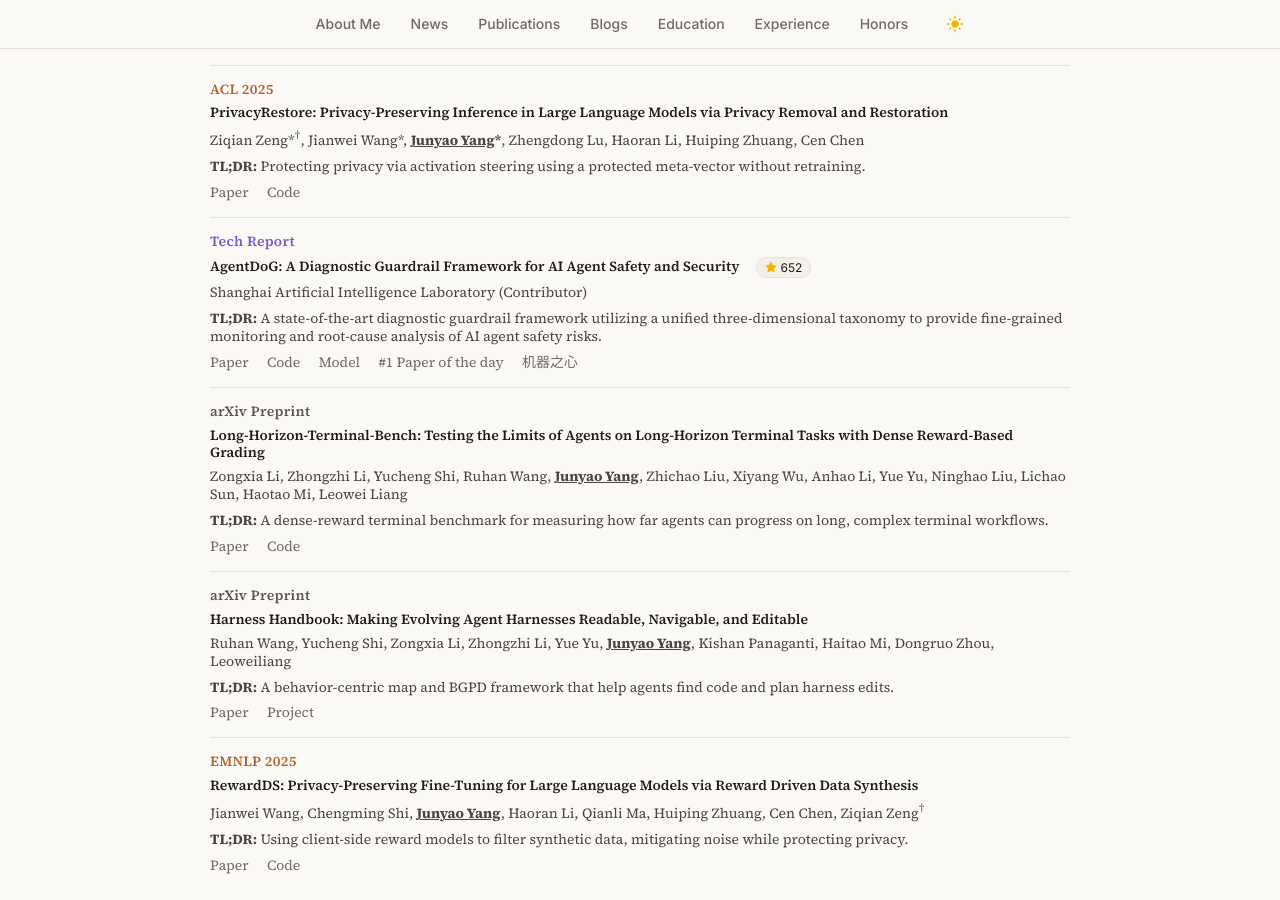
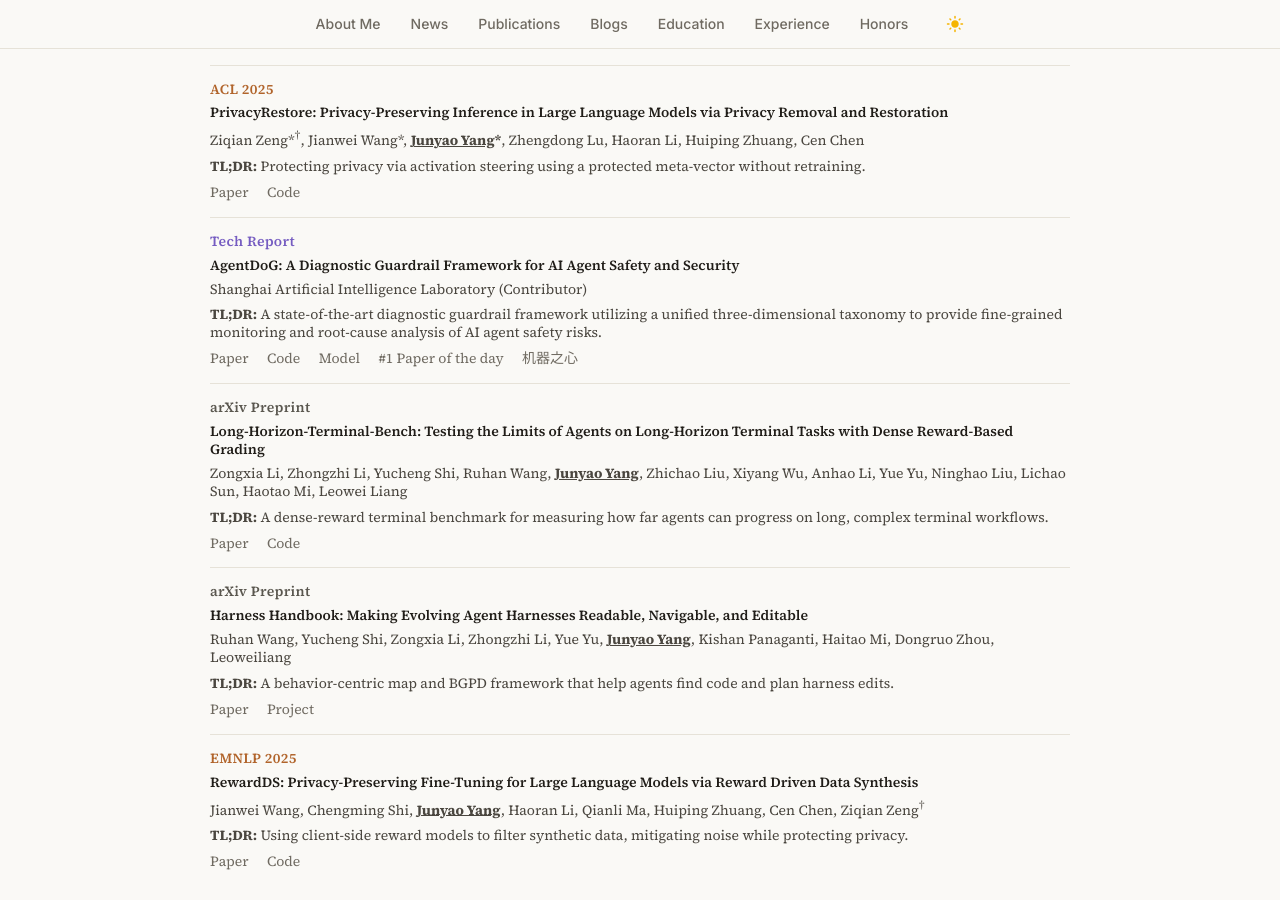
Before and after one commit to jyyang26/jyyang26.github.io, a Jekyll site: the page built from _pages/about.md, in a window 1280 px wide and 900 px high, scrolled down 1349 px. Built offline with Jekyll 4.4.1, drawn with Linux system fonts in a browser that asks for light colours; comment, search, counter and statistics services are not loaded.

Commit message:
Update about.md

```diff
--- a/_pages/about.md
+++ b/_pages/about.md
@@ -498,7 +498,6 @@ redirect_from:
             <span class="paper-venue venue-tech">Tech Report</span>
             <div class="paper-title-row">
               <a href="https://arxiv.org/abs/2601.18491" class="paper-title">AgentDoG: A Diagnostic Guardrail Framework for AI Agent Safety and Security</a>
-              <a class="gh-star" href="https://github.com/AI45Lab/AgentDoG" data-repo="AI45Lab/AgentDoG" title="GitHub stars"><svg viewBox="0 0 24 24"><path d="M12 .587l3.668 7.431 8.207 1.192-5.938 5.788 1.402 8.174L12 19.302l-7.339 3.87 1.402-8.174L.125 9.21l8.207-1.192L12 .587z"/></svg><span class="gh-star-count">652</span></a>
             </div>
             <div class="paper-auth">Shanghai Artificial Intelligence Laboratory (Contributor)</div>
             <div class="paper-tldr"><strong>TL;DR:</strong> A state-of-the-art diagnostic guardrail framework utilizing a unified three-dimensional taxonomy to provide fine-grained monitoring and root-cause analysis of AI agent safety risks.</div>
@@ -638,7 +637,6 @@ redirect_from:
             <span class="paper-venue venue-tech">Tech Report</span>
             <div class="paper-title-row">
               <a href="https://arxiv.org/abs/2601.18491" class="paper-title">AgentDoG: A Diagnostic Guardrail Framework for AI Agent Safety and Security</a>
-              <a class="gh-star" href="https://github.com/AI45Lab/AgentDoG" data-repo="AI45Lab/AgentDoG" title="GitHub stars"><svg viewBox="0 0 24 24"><path d="M12 .587l3.668 7.431 8.207 1.192-5.938 5.788 1.402 8.174L12 19.302l-7.339 3.87 1.402-8.174L.125 9.21l8.207-1.192L12 .587z"/></svg><!-- <span class="gh-star-count">652</span> --></a>
             </div>
             <div class="paper-auth">Shanghai Artificial Intelligence Laboratory (Contributor)</div>
             <div class="paper-tldr"><strong>TL;DR:</strong> A state-of-the-art diagnostic guardrail framework utilizing a unified three-dimensional taxonomy to provide fine-grained monitoring and root-cause analysis of AI agent safety risks.</div>
```
